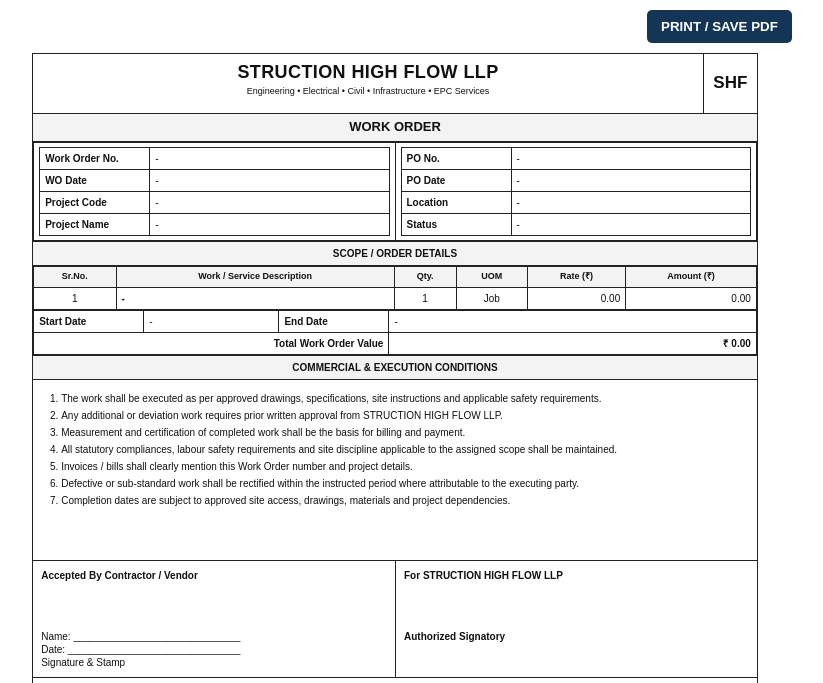
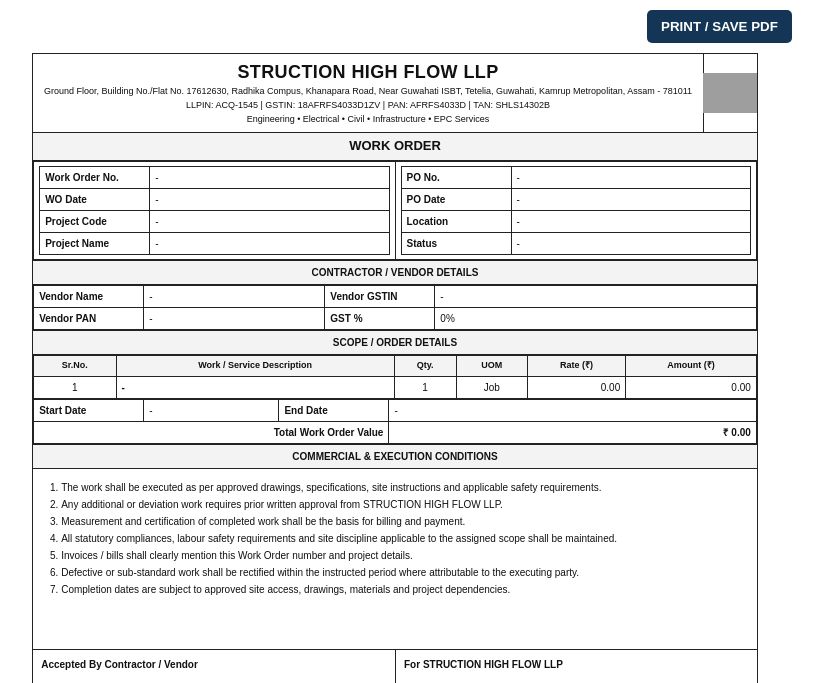
Before and after one commit to structionhighflowllpdigital-sys/SHFLLP_ERP, a Flask app: template templates/print_work_order.html in a window 1280 px wide. Shown: the top 683 px of the page, without its empty margins (245-1068 px from the left). Run offline with Flask 3, Linux system fonts and the light colour scheme; the template is opened without the code that fills it, so the values that code supplies are empty; some libraries are stand-ins or nearby versions; grey boxes are pictures that could not be loaded.

Commit message:
Update print_work_order.html

```diff
--- a/templates/print_work_order.html
+++ b/templates/print_work_order.html
@@ -11,12 +11,41 @@
 <body>
 <div class="toolbar"><button type="button" onclick="window.print()">PRINT / SAVE PDF</button></div>
 <section class="page">
-<div class="company"><div class="company-main"><div class="company-name">STRUCTION HIGH FLOW LLP</div><div class="company-sub">Engineering • Electrical • Civil • Infrastructure • EPC Services</div></div><div class="logo-box">SHF</div></div>
+<div class="company"><div class="company-main"><div class="company-name">STRUCTION HIGH FLOW LLP</div>
+            <div class="company-sub">
+                Ground Floor, Building No./Flat No. 17612630, Radhika Compus,
+                Khanapara Road, Near Guwahati ISBT, Tetelia, Guwahati,
+                Kamrup Metropolitan, Assam - 781011
+            </div>
+            <div class="company-sub">
+                LLPIN: ACQ-1545 | GSTIN: 18AFRFS4033D1ZV |
+                PAN: AFRFS4033D | TAN: SHLS14302B
+            </div><div class="company-sub">Engineering • Electrical • Civil • Infrastructure • EPC Services</div></div><div class="logo-box">
+            <img src="{{ url_for('static', filename='shf_logo.png') }}"
+                 alt="SHF Logo"
+                 style="max-width:54px;max-height:54px;object-fit:contain;">
+        </div></div>
 <div class="doc-title">WORK ORDER</div>
 <table>
 <tr><td style="width:50%"><table><tr><td class="label">Work Order No.</td><td>{{ wo.wo_no or '-' }}</td></tr><tr><td class="label">WO Date</td><td>{{ wo.wo_date or '-' }}</td></tr><tr><td class="label">Project Code</td><td>{{ wo.project_code or '-' }}</td></tr><tr><td class="label">Project Name</td><td>{{ wo.project_name or '-' }}</td></tr></table></td><td style="width:50%"><table><tr><td class="label">PO No.</td><td>{{ wo.po_no or '-' }}</td></tr><tr><td class="label">PO Date</td><td>{{ wo.po_date or '-' }}</td></tr><tr><td class="label">Location</td><td>{{ wo.location or '-' }}</td></tr><tr><td class="label">Status</td><td>{{ wo.status or '-' }}</td></tr></table></td></tr>
 </table>
-<div class="section-title">SCOPE / ORDER DETAILS</div>
+<div class="section-title">CONTRACTOR / VENDOR DETAILS</div>
+    <table>
+        <tr>
+            <td class="label">Vendor Name</td>
+            <td>{{ wo.vendor_name or '-' }}</td>
+            <td class="label">Vendor GSTIN</td>
+            <td>{{ wo.vendor_gst_no or '-' }}</td>
+        </tr>
+        <tr>
+            <td class="label">Vendor PAN</td>
+            <td>{{ wo.vendor_pan_no or '-' }}</td>
+            <td class="label">GST %</td>
+            <td>{{ wo.gst_percent or 0 }}%</td>
+        </tr>
+    </table>
+
+    <div class="section-title">SCOPE / ORDER DETAILS</div>
 <table class="items"><thead><tr><th>Sr.No.</th><th>Work / Service Description</th><th>Qty.</th><th>UOM</th><th>Rate (₹)</th><th>Amount (₹)</th></tr></thead><tbody><tr><td class="center">1</td><td><b>{{ wo.work_name or '-' }}</b>{% if wo.remarks %}<div style="margin-top:5px">{{ wo.remarks }}</div>{% endif %}</td><td class="center">1</td><td class="center">Job</td><td class="right">{{ "{:,.2f}".format(wo.contract_value or 0) }}</td><td class="right">{{ "{:,.2f}".format(wo.contract_value or 0) }}</td></tr></tbody></table>
 <table><tr><td class="label">Start Date</td><td>{{ wo.start_date or '-' }}</td><td class="label">End Date</td><td>{{ wo.end_date or '-' }}</td></tr><tr><td colspan="3" class="right bold">Total Work Order Value</td><td class="right bold">₹ {{ "{:,.2f}".format(wo.contract_value or 0) }}</td></tr></table>
 <div class="section-title">COMMERCIAL & EXECUTION CONDITIONS</div>
```
